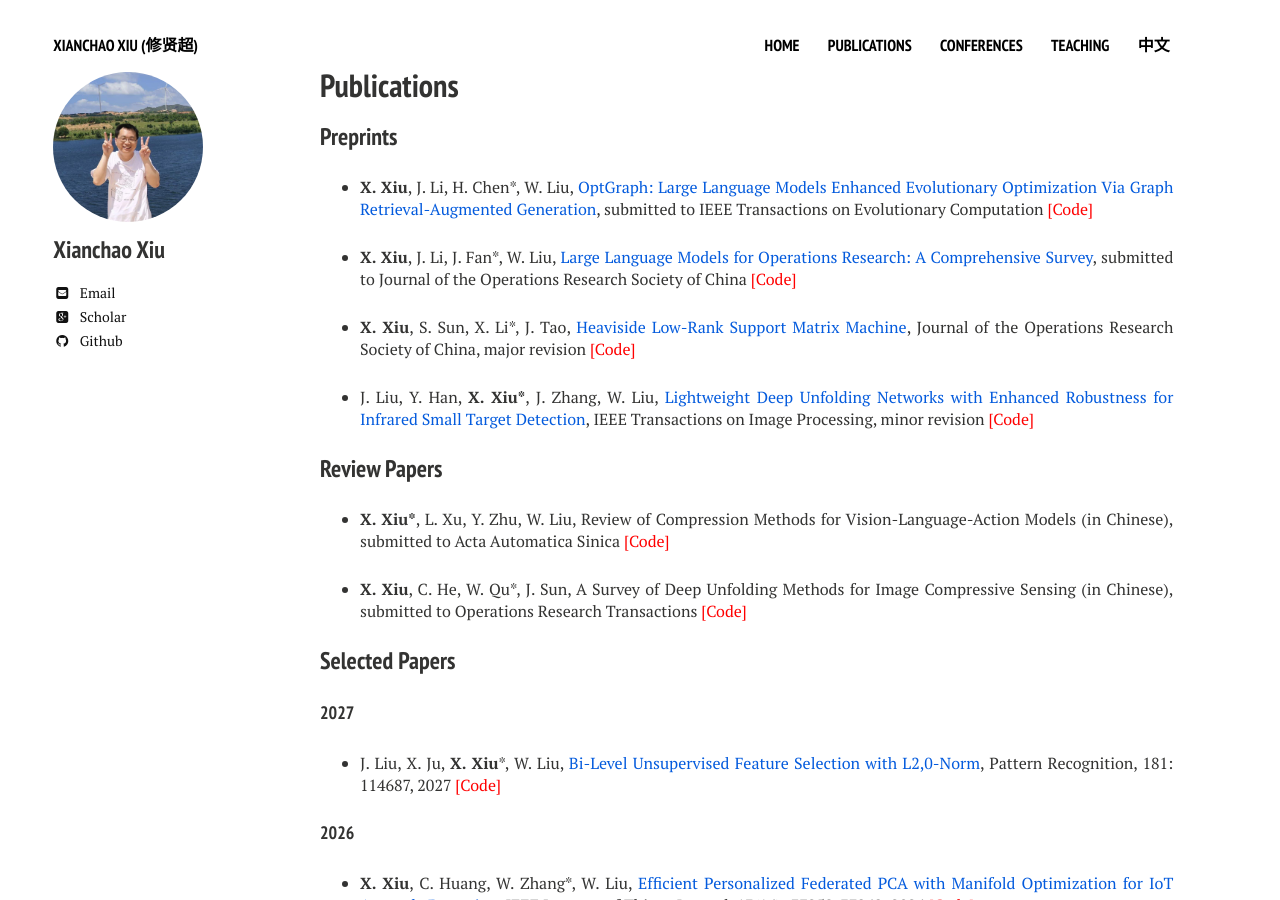
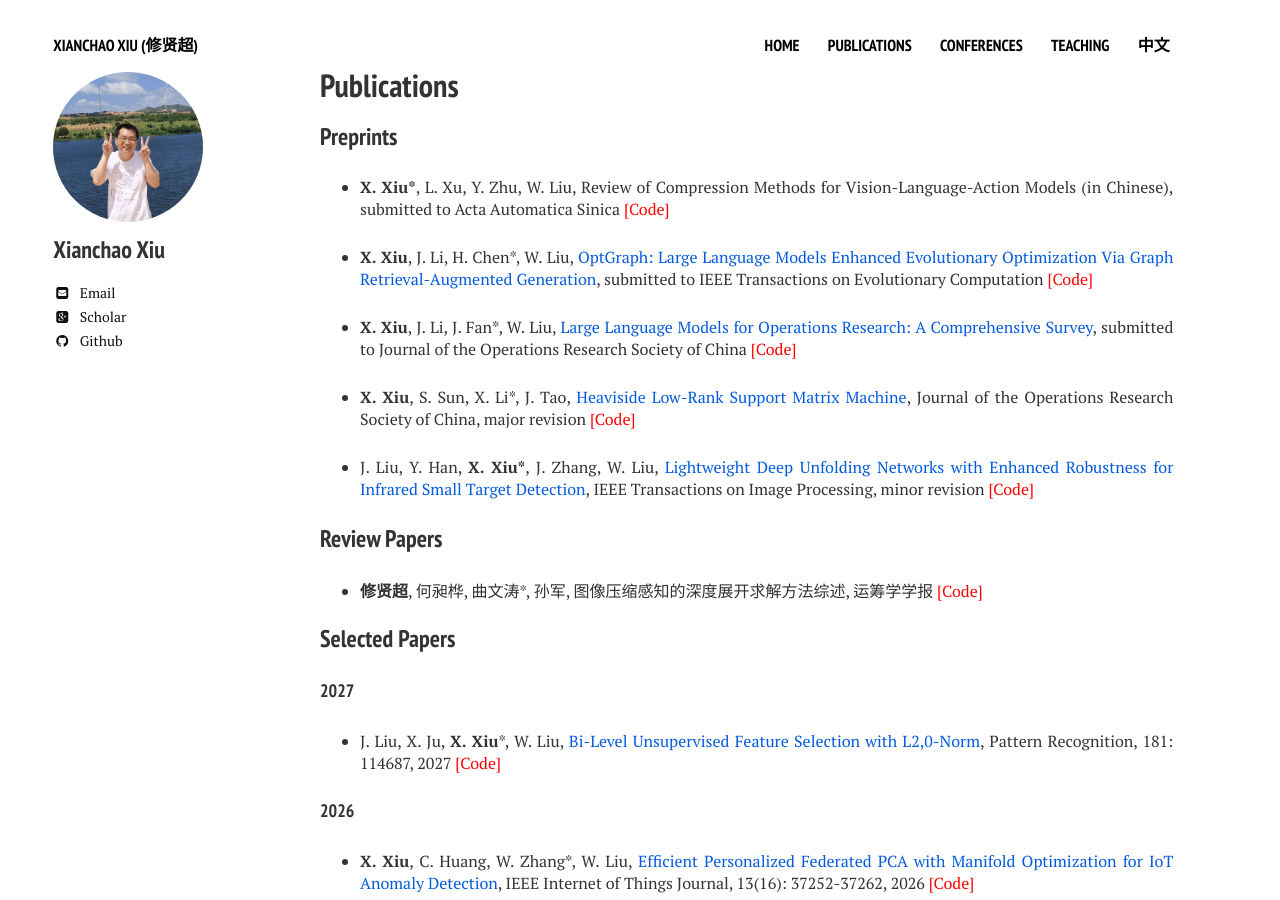
Before and after one commit to xianchaoxiu/xianchaoxiu.github.io, a Jekyll site: the page built from publications/index.md, in a window 1280 px wide and 900 px high. Built offline with Jekyll 4.4.1, drawn with Linux system fonts in a browser that asks for light colours; nearby versions of some CDN libraries.

Commit message:
Update index.md

```diff
--- a/publications/index.md
+++ b/publications/index.md
@@ -10,10 +10,11 @@ share: false
 
 ### Preprints
 
+* <b>X. Xiu*</b>, L. Xu, Y. Zhu, W. Liu, Review of Compression Methods for Vision-Language-Action Models (in Chinese), submitted to Acta Automatica Sinica  <a href="https://github.com/xianchaoxiu/COM4VLA" class="textlink" target="_blank" style="color: red;">[Code]</a>
+
 * <b>X. Xiu</b>, J. Li, H. Chen*, W. Liu, <a href="https://arxiv.org/pdf/2607.27918" class="textlink" target="_blank">OptGraph: Large Language Models Enhanced Evolutionary Optimization Via Graph Retrieval-Augmented Generation</a>, submitted to IEEE Transactions on Evolutionary Computation <a href="https://github.com/xianchaoxiu/OptGraph" class="textlink" target="_blank" style="color: red;">[Code]</a>
 
 * <b>X. Xiu</b>, J. Li, J. Fan*, W. Liu, <a href="https://arxiv.org/abs/2605.20849" class="textlink" target="_blank">Large Language Models for Operations Research: A Comprehensive Survey</a>, submitted to Journal of the Operations Research Society of China <a href="https://github.com/xianchaoxiu/LLM4OR" class="textlink" target="_blank" style="color: red;">[Code]</a>
-
 
 * <b>X. Xiu</b>, S. Sun, X. Li*, J. Tao, <a href="https://arxiv.org/pdf/2603.00491" class="textlink" target="_blank">Heaviside Low-Rank Support Matrix Machine</a>, Journal of the Operations Research Society of China, major revision <a href="https://github.com/xianchaoxiu/HL-SMM" class="textlink" target="_blank" style="color: red;">[Code]</a>
 
@@ -22,9 +23,7 @@ share: false
 
 ### Review Papers
 
-* <b>X. Xiu*</b>, L. Xu, Y. Zhu, W. Liu, Review of Compression Methods for Vision-Language-Action Models (in Chinese), submitted to Acta Automatica Sinica  <a href="https://github.com/xianchaoxiu/COM4VLA" class="textlink" target="_blank" style="color: red;">[Code]</a>
-
-* <b>X. Xiu</b>, C. He, W. Qu*, J. Sun, A Survey of Deep Unfolding Methods for Image Compressive Sensing (in Chinese), submitted to Operations Research Transactions  <a href="https://github.com/xianchaoxiu/DU4ICS" class="textlink" target="_blank" style="color: red;">[Code]</a>
+* <b>修贤超</b>, 何昶桦, 曲文涛*, 孙军, 图像压缩感知的深度展开求解方法综述, 运筹学学报  <a href="https://github.com/xianchaoxiu/DU4ICS" class="textlink" target="_blank" style="color: red;">[Code]</a>
 
 
 ### Selected Papers
```
